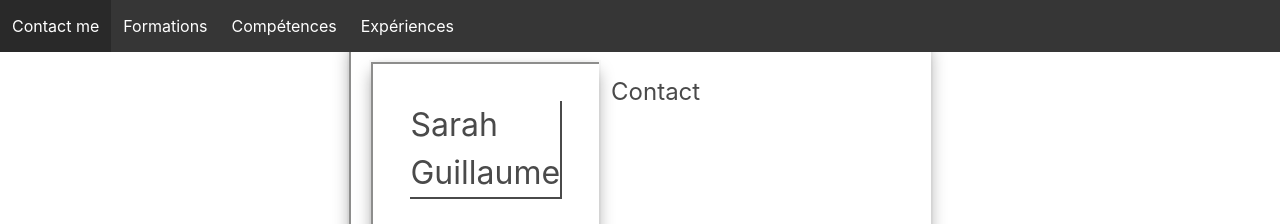
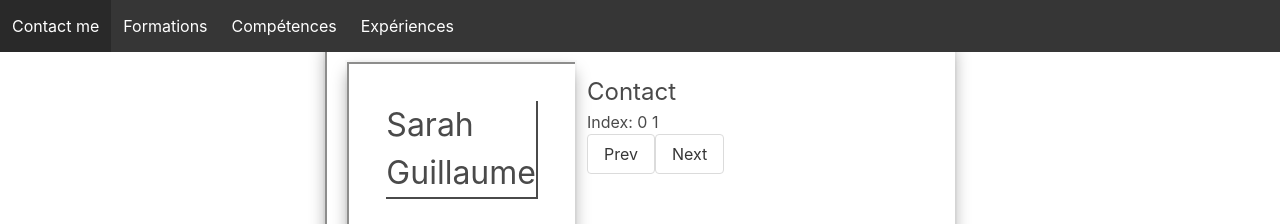
Before and after one commit to SarahG4000/cv-vuejs, a Vue app: page / in a window 1280 px wide. Shown: the top 224 px of the page. Built offline with nearby package versions, Linux system fonts and the light colour scheme; grey boxes are pictures that could not be loaded.

Commit message:
mise en place du carousel

```diff
--- a/src/components/app.vue
+++ b/src/components/app.vue
@@ -11,6 +11,12 @@
             </div>
             <div class="column is-three-quarters">
                 <h1 class="is-size-4">{{contact}}</h1>
+                <carousel>
+                    <CarouselSlide>1</CarouselSlide>
+                    <CarouselSlide>2</CarouselSlide>
+                    <CarouselSlide>3</CarouselSlide>
+                    <CarouselSlide>4</CarouselSlide>
+                </carousel>
             </div>
         </div>
     </div>
@@ -19,14 +25,18 @@
 <script lang="ts">
 import Vue from "vue";
 
-export default Vue.extend({
+export default {
     data() {
         return {
             bundler: "Sarah Guillaume",
             contact: "Contact",
         };
     },
-});
+    components: {
+        Carousel: () => import("./carousel/Carousel.vue"),
+        CarouselSlide: () => import("./carousel/CarouselSlide.vue"),
+    },
+};
 </script>
 
 <style lang="scss" scoped>
--- /dev/null
+++ b/src/components/carousel/Carousel.vue
@@ -0,0 +1,44 @@
+<template>
+    <div>
+        <slot></slot>
+        <button class="button is-boxed" @click.prevent="prev">Prev</button>
+        <button class="button is-boxed" @click.prevent="next">Next</button>
+    </div>
+</template>
+
+<script>
+export default {
+    data() {
+        return {
+            index: 0,
+            slides: [],
+        };
+    },
+    computed: {
+        slidesCount() {
+            return this.slides.length;
+        },
+    },
+    mounted() {
+        this.slides = this.$children;
+
+        this.slides.forEach((slide, i) => {
+            slide.index = i++;
+        });
+    },
+    methods: {
+        next() {
+            this.index++;
+            if (this.index <= slidesCount) {
+                this.index = 0;
+            }
+        },
+        prev() {
+            this.index--;
+            if (this.index < 0) {
+                this.index = this.slidesCount - 1;
+            }
+        },
+    },
+};
+</script>
--- /dev/null
+++ b/src/components/carousel/CarouselSlide.vue
@@ -0,0 +1,22 @@
+<template>
+    <div v-show="visible">
+        Index: {{ index }}
+        <!-- visible ? {{visible}} -->
+        <slot></slot>
+    </div>
+</template>
+
+<script>
+export default {
+    data() {
+        return {
+            index: 0,
+        };
+    },
+    computed: {
+        visible() {
+            return this.index === this.$parent.index;
+        },
+    },
+};
+</script>
```
Also changed, not shown: src/components/vue.js (deleted, +0 -8 lines), 4 other files (tests, documents, lock files or other folders).
